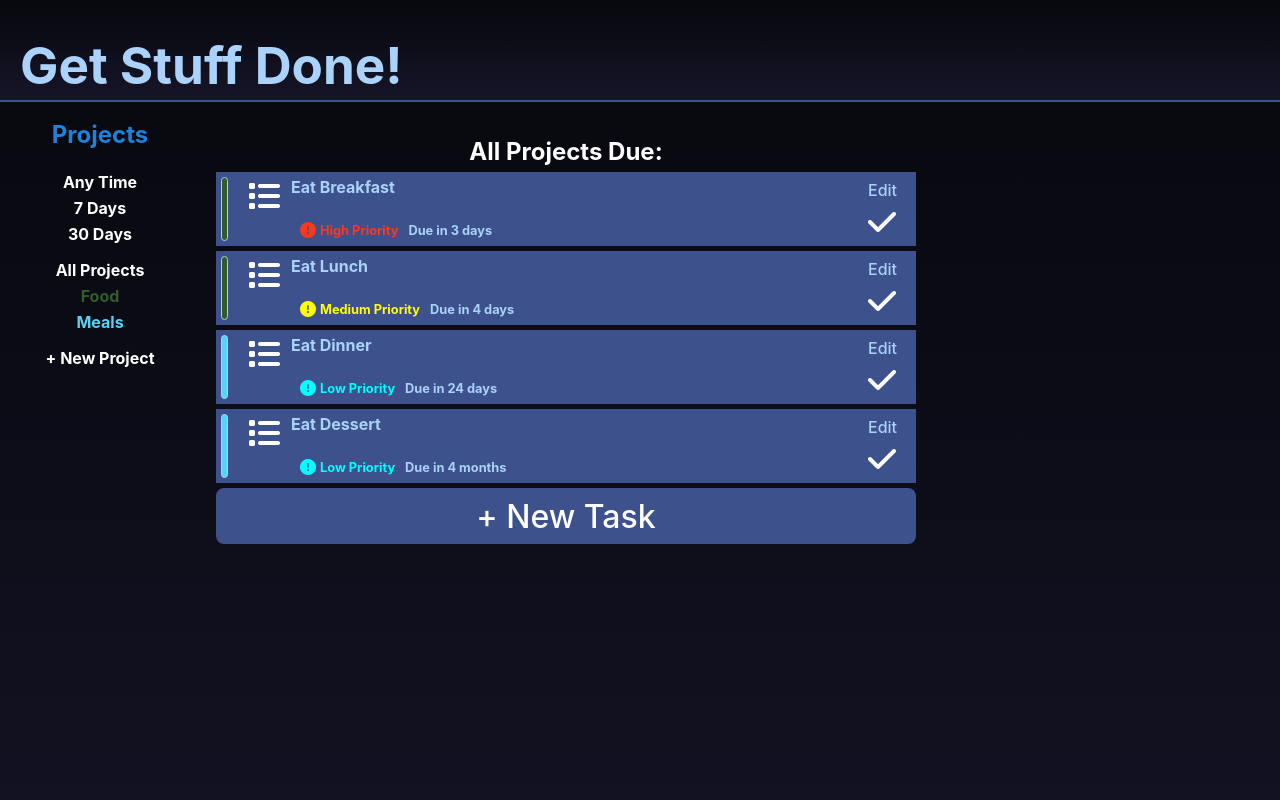
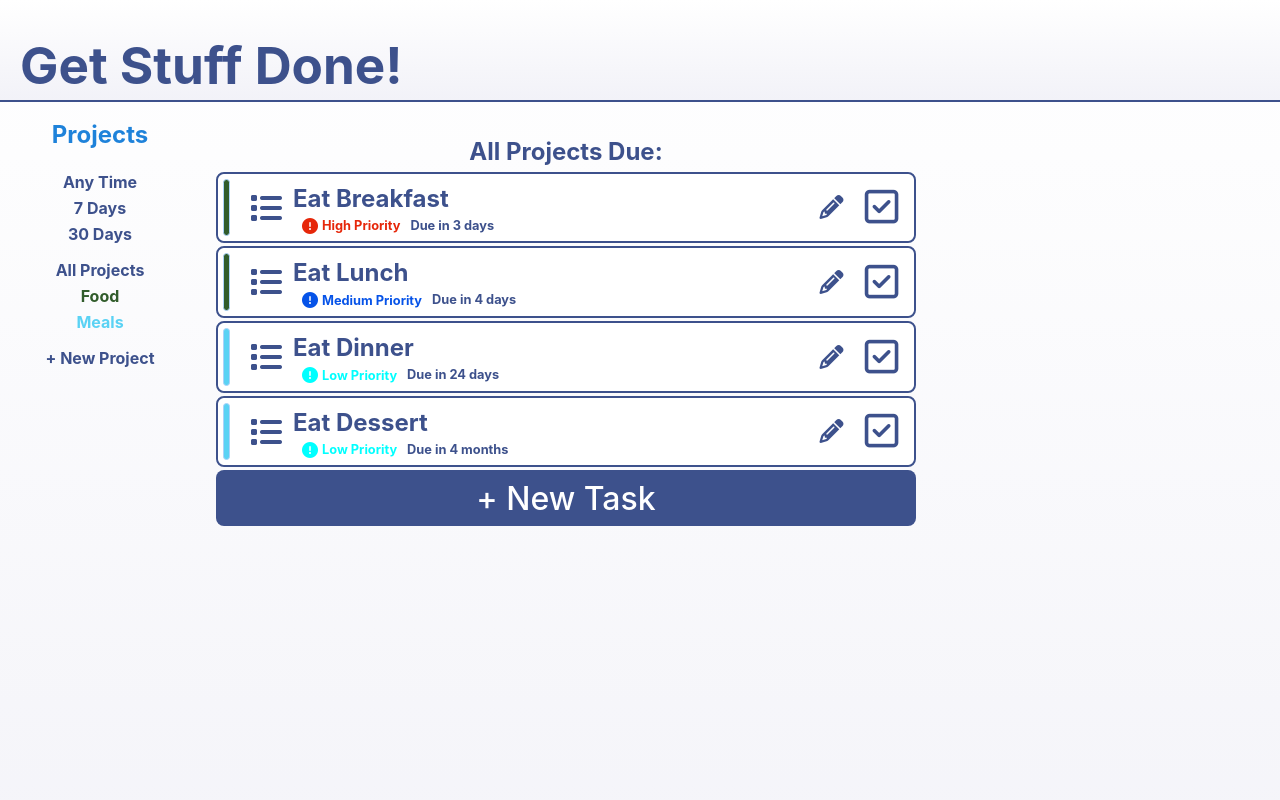
Before and after one commit to RinkM/Odin11-ToDoList-Vite, a React (Vite) app: page / in a window 1280 px wide. Shown: the top 800 px of the page. Built offline with nearby package versions, Linux system fonts and the light colour scheme.

Commit message:
major style+color change

```diff
--- a/src/DisplayProjects.jsx
+++ b/src/DisplayProjects.jsx
@@ -25,7 +25,7 @@ const addProjectBtn = ()=>{
 
 
 return(
-  <div className='navLeft flexWrapper'>
+  <div className='navLeft'>
     <div className="projectHeader"><h2>Projects</h2></div>
 
     <FilterTimeBtns
@@ -37,7 +37,7 @@ return(
       hookProject = {[projects, setProjects]}
       hookActiveProject = {[activeProject, setActiveProject]}  />
 
-    <button id = "addProjectBtn" style ={{color: "white"}} className = "projectListItem" key="addProjectBtn"
+    <button id = "addProjectBtn" className = "projectListItem" key="addProjectBtn"
       onClick= {()=>addProjectBtn()}>
       + New Project
     </button>
--- a/src/FilterTimeBtns.jsx
+++ b/src/FilterTimeBtns.jsx
@@ -19,7 +19,7 @@ const FilterTimeBtns = (props) =>{
     return(
     <button
     id = {"timeFilterBtn"+props.DaysListItem.reactID}
-    style ={{color: "white"}}
+    // style ={{color: "white"}}
     className = "projectListItem dateSortBtn"
     onClick= {()=>updateTimeFilter(props.DaysListItem)}>
     {props.DaysListItem.listText}
--- a/src/FormAddTask.jsx
+++ b/src/FormAddTask.jsx
@@ -22,25 +22,17 @@ const FormAddTask = (props)=>{
 
   const hideForm=()=>{
     const form = document.getElementById("formDiv")
-    form.classList.toggle("hidden")
-
-    const container = document.getElementById("taskFormDiv")
-    container.classList.toggle("taskMaxHeightSmall")
-    container.classList.toggle("taskMaxHeightLarge")
+    form.classList.add("hidden")
 
     const button = document.getElementById("newTaskBtn")
-    button.classList.toggle("hidden")
-    button.classList.toggle("flex")
+    button.classList.remove("hidden")
+    button.classList.add("flex")
   }
 
 
   const showForm = ()=> {
     const form = document.getElementById("formDiv")
     form.classList.remove("hidden")
-
-    const container = document.getElementById("taskFormDiv")
-    container.classList.toggle("taskMaxHeightSmall")
-    container.classList.toggle("taskMaxHeightLarge")
 
     const button = document.getElementById("newTaskBtn")
     button.classList.toggle("hidden")
@@ -51,6 +43,8 @@ const FormAddTask = (props)=>{
 
 
   const AddTaskBtn = () => {
+
+
     return(
         <button className="flex" id = "newTaskBtn" onClick={()=>showForm()}>+ New Task</button>
     )
@@ -76,7 +70,7 @@ const FormAddTask = (props)=>{
 
 });
 return (
-  <div id = "taskFormDiv" className="taskFormContainer taskMaxHeightSmall backgroundForm">
+  <div id = "taskFormDiv" className="taskFormContainer backgroundForm">
     <AddTaskBtn/>
 
     <div id = "formDiv" className="hidden">
--- a/src/TaskHeader.jsx
+++ b/src/TaskHeader.jsx
@@ -50,14 +50,14 @@ const TaskHeader = (props) =>{
     if (priority == 3){
       return (
       <div className="taskPriority">
-      <span className="spanPriority" style ={{color: "rgb(253, 57, 27)"}}>
+      <span className="spanPriority" style ={{color: "rgb(230, 39, 10)"}}>
         <i className="priority fa fa-exclamation-circle fa-lg" aria-hidden="true">
           </i>
           High Priority</span></div>
       )
     } else if (priority == 2){
       return (<div className="taskPriority">
-      <span className="spanPriority" style = {{color: "yellow"}}>
+      <span className="spanPriority" style = {{color: "rgb(6, 83, 232)"}}>
         <i className="priority fa fa-exclamation-circle fa-lg" aria-hidden="true">
           </i>Medium Priority</span></div>
       )
@@ -74,12 +74,12 @@ const TaskHeader = (props) =>{
   }
 
 return (
-  <div className="backgroundTask " id = {"taskContainer"+props.props.reactKey}>
+  <div className="backgroundTask taskContainer " id = {"taskContainer"+props.props.reactKey}>
 
     <FormEditTask props = {props.props} hookActiveProject = {[activeProject, setActiveProject]} hookLibrary = {[library, setLibrary]}/>
 
 
-  <div className="taskContainer backgroundTask" id = {"taskInfo"+props.props.reactKey}>
+  <div className="taskInfoContainer backgroundTask" id = {"taskInfo"+props.props.reactKey}>
     <div style = {{backgroundColor: props.props.projectColor}} className="projectColor"  id ={"projectColor"+props.props.reactKey} ></div>
     <div className="taskDetailBtn">
         <button onClick={()=>viewDetails(props.props.reactKey)} className="detailsBtn">
@@ -88,12 +88,8 @@ return (
       </div>
 
     <div className="taskInfo">
-      <div className = "taskTitle">
-        <div className="taskName">{props.props.toDoName}
-        </div>
-
-
-      </div>
+      <h2 className = "taskTitle">{props.props.toDoName}
+      </h2>
       <div className = "taskSubTitle">
         {priority(props.props.priority)}
         <DueDate props = {props.props.dueDate}/>
@@ -103,9 +99,12 @@ return (
       </div>
     </div>
     <div className="taskButtons">
-      <button id = {"editBtn"+ props.props.reactKey} onClick={()=>editButton(props.props)} className="finishedBtn">Edit</button>
+      <button id = {"editBtn"+ props.props.reactKey} onClick={()=>editButton(props.props)} className="finishedBtn">
+        <i className="fa fa-pencil fa-lg iconColor" aria-hidden="true"></i>
+      </button>
       <button id = {"checkTask"+ props.props.reactKey} onClick={()=>markComplete(props.props.reactKey)} className="finishedBtn">
-        <i className="fa fa-check fa-2x iconColor" aria-hidden="true"></i>
+      <i className="fa fa-check-square-o fa-2x iconColor" aria-hidden="true"></i>
+
       </button>
         </div>
 
--- a/src/index.css
+++ b/src/index.css
@@ -1,5 +1,17 @@
+
+body {
+  margin:0;
+}
+
 #root{
-  width: 100vw;
+  width: 100%;
+  margin: 0;
+  display: flex;
+  /* place-items: center; */
+  min-width: 320px;
+  min-height: 100vh;
+  overflow-x: hidden;
+
 }
 :root {
   font-family: Inter, Avenir, Helvetica, Arial, sans-serif;
@@ -16,7 +28,8 @@
 
 
 .App{
-  height:100vh;
+  width: 100%;
+  height:100%;
   display: grid;
   grid-template-columns: 200px 1fr;
   grid-template-rows: 100px 1fr 1fr;
@@ -24,12 +37,11 @@
   grid-row-gap: 0px;
 }
 
-.appHeader{ grid-area: 1 / 1 / 2 / 3;
-
+.appHeader{
+  grid-area: 1 / 1 / 2 / 3;
   padding: 0 20px;
-  color: #ABD2fa;
+  color:#3d518c ;
   border-bottom: solid  2pt #3D518C;
-
 }
 
 a {
@@ -41,15 +53,7 @@ a:hover {
   color: #535bf2;
 }
 
-body {
-  margin: 0;
-  display: flex;
-  /* place-items: center; */
-  min-width: 320px;
-  min-height: 100vh;
-  overflow-x: hidden;
 
-}
 
 h1 {
   font-size: 3.2em;
@@ -89,104 +93,29 @@ button:focus-visible {
   .backgroundApp{
     background-image: linear-gradient(0deg, #F2F2F8 , #FFFFFF)
   }
-
-  button {
-
-  }
 }
 
-
-
-
-.flexWrapper{
+/* LEFT NAV STYLES */
+.navLeft{
   grid-area: 2 / 1 / 3 / 2;
   display: flex;
   flex-direction: column;
   text-align: center;
 }
 
-#newTaskBtn{
-  justify-content: center;
-  color:white;
-  margin:3px 0px;
-  padding:5px;
-  font-size: 2em;
-  height:50px
-}
-
-.taskForm{
-  font-weight: bold;
-  display: grid;
-  grid-template-columns: 1fr 1fr .5fr;
-  grid-template-rows: 1fr 1fr;
-  justify-items: left;
-  align-items: center;
-  grid-column-gap: 5px;
-  grid-row-gap: 1px;
-  transition: all 1.2s ease-in;
-  padding: 5px;
-  border-radius: 8px;
-  margin: 5px 0;
-  max-height:98px;
-}
-
-
-#taskFormDiv{
-
-}
-
-.taskFormContainer{
-  border-radius: 8px;
-  display: flex;
-  flex-direction: column;
-  transition: all 1.2s ease-in;
-
-}
-
-#formTaskName{
-  grid-area: 1 / 1 / 2 / 2;
-  display: flex;
-  flex-direction: column;
-
-
-}
-
-#formTaskDescription{
-  display: flex;
-  flex-direction: column;
-  grid-area: 2 / 1 / 3 / 2;
-}
-#formTaskDeadline{
-  display: flex;
-  flex-direction: column;
-
-  grid-area: 1 / 2 / 2 / 3;
-}
-#formTaskPriority{
-  display: flex;
-  flex-direction: column;
-  grid-area: 2 / 2 / 3 / 3;
-}
-#taskFormBtn{
-  grid-area: 1 / 3 / 3 / 4;
-  background-color: #ABD2fa;
-  margin: 10px auto;
-}
-
-.formButton{
-  margin: 5px;
-  padding: 5px;
-
-  background-color:#ABD2fa;
-}
-
 
 .filterList{
+
   display: flex;
   flex-direction: column;
   margin: 0px 0px 10px;
 }
 
+.projectListItem{
+  font-weight: bold;
+  color:#3d518c ;
+
+}
 
 #formProject{
   align-self: center;
@@ -206,9 +135,14 @@ button:focus-visible {
   padding-left:4px;
   height:1.2em;
   font-size: 1em;
+}
 
 
-}
+
+/* TaskList Styles */
+
+
+
 
 #toDoList{
   grid-area: 2 / 2 / 3 / 3;
@@ -228,22 +162,28 @@ button:focus-visible {
   line-height: 0pt;
 }
 
+.taskContainer{
+  border-radius: 8px;
+  margin: 3px 0;
+  border: 2pt solid #3D518C ;
+  transition: transform 1.2s ease-in;
+
+
+}
 
 
 
-
-.taskContainer {
+.taskInfoContainer {
   display: grid;
-  grid-template-columns: 20px 50px 1fr 50px;
+  grid-template-columns: 20px 50px 1fr 100px;
   grid-template-rows: 1fr;
   grid-column-gap: 0px;
   grid-row-gap: 0px;
 
-  transition: all 1.2s ease-in;
   padding: 5px;
   border-radius: 8px;
   /* border: 1px solid gainsboro; */
-  margin: 5px 0;
+
 
 }
 
@@ -255,6 +195,12 @@ button:focus-visible {
   align-items: start;
   font-weight: bold;
   font-size: 1rem;
+  line-height: 0;
+
+}
+
+.taskTitle{
+  line-height: 0;
 }
 
 .projectColor{
@@ -263,22 +209,23 @@ button:focus-visible {
   height:auto;
   border-radius: 8px;
   border:1px solid #abd2fa;
+}
 
 
-
-}
-
 .taskDetailBtn{
+  align-self: center;
   grid-area: 1 / 2 / 2 / 3;
 }
 
   .taskButtons{
   grid-area: 1 / 4 / 2 / 5;
+  align-self: center;
+  display: flex;
+
   }
 
 .taskSubTitle{
-  /* border: 1px solid red; */
-  margin:7px 0px 3px 5px;
+  margin:7px 0px 10px 5px;
   display: flex;
   justify-content: flex-start;
   align-items: start;
@@ -286,7 +233,6 @@ button:focus-visible {
 }
 
 .taskBody{
-  /* background-color: grey; */
   margin: 5px 0px;
   font-size: .8rem;
   white-space: pre-line;
@@ -296,27 +242,111 @@ button:focus-visible {
   margin-right: 10px;
 }
 
-
-
-
 .priority{
   margin: 0 .25rem;
 
 }
 
 
+
+
+/* Hidden Task Form Styles */
+
+.taskFormContainer{
+  border-radius: 8px;
+  display: flex;
+  flex-direction: column;
+
+}
+
+.taskForm{
+  font-weight: bold;
+  display: grid;
+  grid-template-columns: 1fr 1fr .5fr;
+  grid-template-rows: 1fr 1fr;
+  justify-items: left;
+  align-items: center;
+  grid-column-gap: 5px;
+  grid-row-gap: 1px;
+  padding: 5px;
+  border-radius: 8px;
+  margin: 5px 0;
+  max-height:98px;
+}
+
+#formTaskName{
+  grid-area: 1 / 1 / 2 / 2;
+  display: flex;
+  flex-direction: column;
+}
+
+#formTaskDescription{
+  display: flex;
+  flex-direction: column;
+  grid-area: 2 / 1 / 3 / 2;
+}
+#formTaskDeadline{
+  display: flex;
+  flex-direction: column;
+
+  grid-area: 1 / 2 / 2 / 3;
+}
+#formTaskPriority{
+  display: flex;
+  flex-direction: column;
+  grid-area: 2 / 2 / 3 / 3;
+}
+
+#taskFormBtn{
+  grid-area: 1 / 3 / 3 / 4;
+  background-color: #ABD2fa;
+  margin: 10px auto;
+}
+
+.formButton{
+  margin: 5px;
+  padding: 5px;
+
+  background-color:#ABD2fa;
+}
+
+
+
+
+
+
+
+
+
+
+
+
+
+
+
+#newTaskBtn{
+  justify-content: center;
+  color:white;
+  margin:3px 0px;
+  padding:5px;
+  font-size: 2em;
+  height:50px
+}
+
 .finishedBtn{
+  font-size: larger;
   color:#ABD2fa
 
 }
 
 
 .showDetails{
-  transition: all 1.2s ease-in;
   height:auto;
 }
 
 .removeTaskAnimation{
+
+
   /* transform: scale(.01); */
   transform:translateX(150vw);
 
@@ -326,11 +356,13 @@ button:focus-visible {
   display:none;
 }
 .backgroundTask{
-  background-color: #3D518C;
+
+  color:#3D518C ;
+  background-color: white;
 }
 
 .iconColor{
-  color:white;
+  color:#3D518C ;
 }
 
 .backgroundForm{
@@ -342,19 +374,7 @@ button:focus-visible {
   height:100%;
   color-scheme: light dark;
   /* background-image: linear-gradient(0deg, #F2F2F8 , #FFFFFF) */
-  background-image: linear-gradient(0deg, #151528 , #07070D)
-}
-
-
-
-.backgroundApp{
-
-}
-
-.projectListItem{
-  color:#ABD2fa;
-  font-weight: bold;
-
+  /* background-image: linear-gradient(0deg, #151528 , #07070D) */
 }
 
 input{
--- a/src/projectLibrary.jsx
+++ b/src/projectLibrary.jsx
@@ -3,7 +3,7 @@
 const projectLibrary = [[
   {projectName: "All Projects",
   reactKeyProject:"project0",
-  projectColor:"white",
+  projectColor:"#3d518c",
   time: "All"}
   ,
   {projectName: "Food",
```
